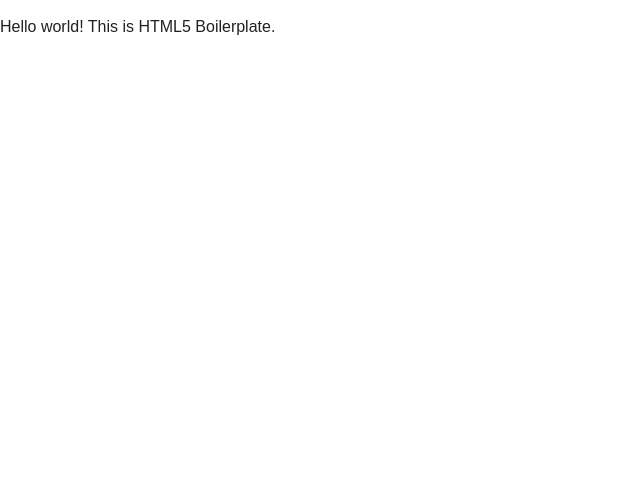
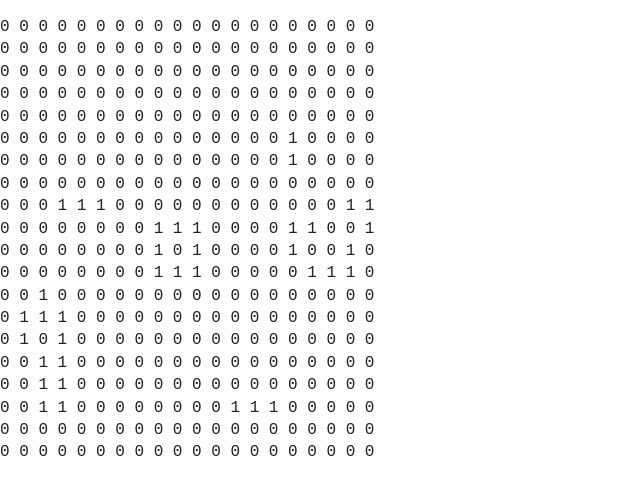
Before and after one commit to wdoug/Game-of-Life, a plain HTML site: page index.html in a window 1280 px wide. Shown: the whole page, without its empty margins (0-640 px from the left). Drawn offline with nearby package versions, Linux system fonts and the light colour scheme.

Commit message:
Create initial Game of Life simulation.
In its current state, this simulation is neither pretty, or very
efficient.

```diff
--- a/index.html
+++ b/index.html
@@ -20,13 +20,14 @@
             <p class="browsehappy">You are using an <strong>outdated</strong> browser. Please <a href="http://browsehappy.com/">upgrade your browser</a> to improve your experience.</p>
         <![endif]-->
 
-        <p>Hello world! This is HTML5 Boilerplate.</p>
+        <pre id="board-display"></pre>
 
-        <script src="//ajax.googleapis.com/ajax/libs/jquery/1.11.0/jquery.min.js"></script>
+        <!-- // <script src="//ajax.googleapis.com/ajax/libs/jquery/1.11.0/jquery.min.js"></script> -->
         <script>window.jQuery || document.write('<script src="js/vendor/jquery-1.11.0.min.js"><\/script>')</script>
 
         <script src="js/plugins.js"></script>
         <script src="js/config.js"></script>
-        <script src="js/gameOfLife.js"></script>
+        <script src="js/Game.js"></script>
+        <script src="js/main.js"></script>
     </body>
 </html>
--- /dev/null
+++ b/js/main.js
@@ -0,0 +1,13 @@
+var WORLD = WORLD || {};
+
+(function () {
+    var game = new WORLD.Game();
+    var $display = $('#board-display');
+
+    game.seedRandom();
+
+    setInterval(function () {
+        game.tick();
+        $display.html( game.HTMLify() );
+    }, 500);
+})();
```
Also changed, not shown: test.html (+2 -2 lines), js/Game.js (renamed from js/gameOfLife.js), test/spec/Game.js (renamed from test/spec/gameOfLife.js).
